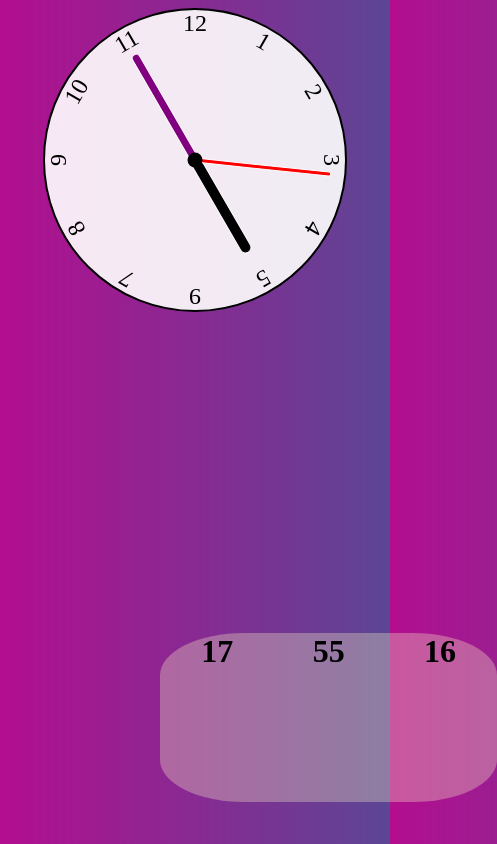
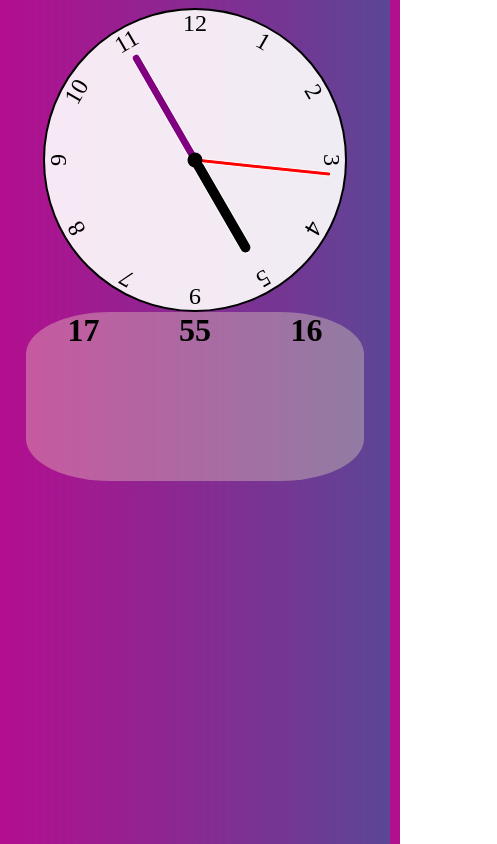
Before and after one commit to Rahul7yadu/CLOCK, a plain HTML site: page index.html in a window 390 px wide. Shown: the whole page, 497 px wide, since content can reach past the window. Drawn offline with Linux system fonts and the light colour scheme.

Commit message:
made responsive

```diff
--- a/styles.css
+++ b/styles.css
@@ -1,7 +1,9 @@
 body{
     background:linear-gradient( to right ,rgb(179, 14, 143),rgba(51, 24, 122, 0.8));
     display:flex;
+    flex-direction: column;
     justify-content: center;
+    align-items: center;
 }
 
 .clock{
@@ -98,9 +100,9 @@ background-color:black;
     width:40vh;
     background:rgba(255,255,200,0.3);
     border-radius: 25%;
-    position:absolute;
-    top:75%;
-    left:41%;
+    /* position:absolute;
+    top:80vh;
+    left:25vw; */
     display:flex;
     align-items: center;
     justify-content: center;
```
